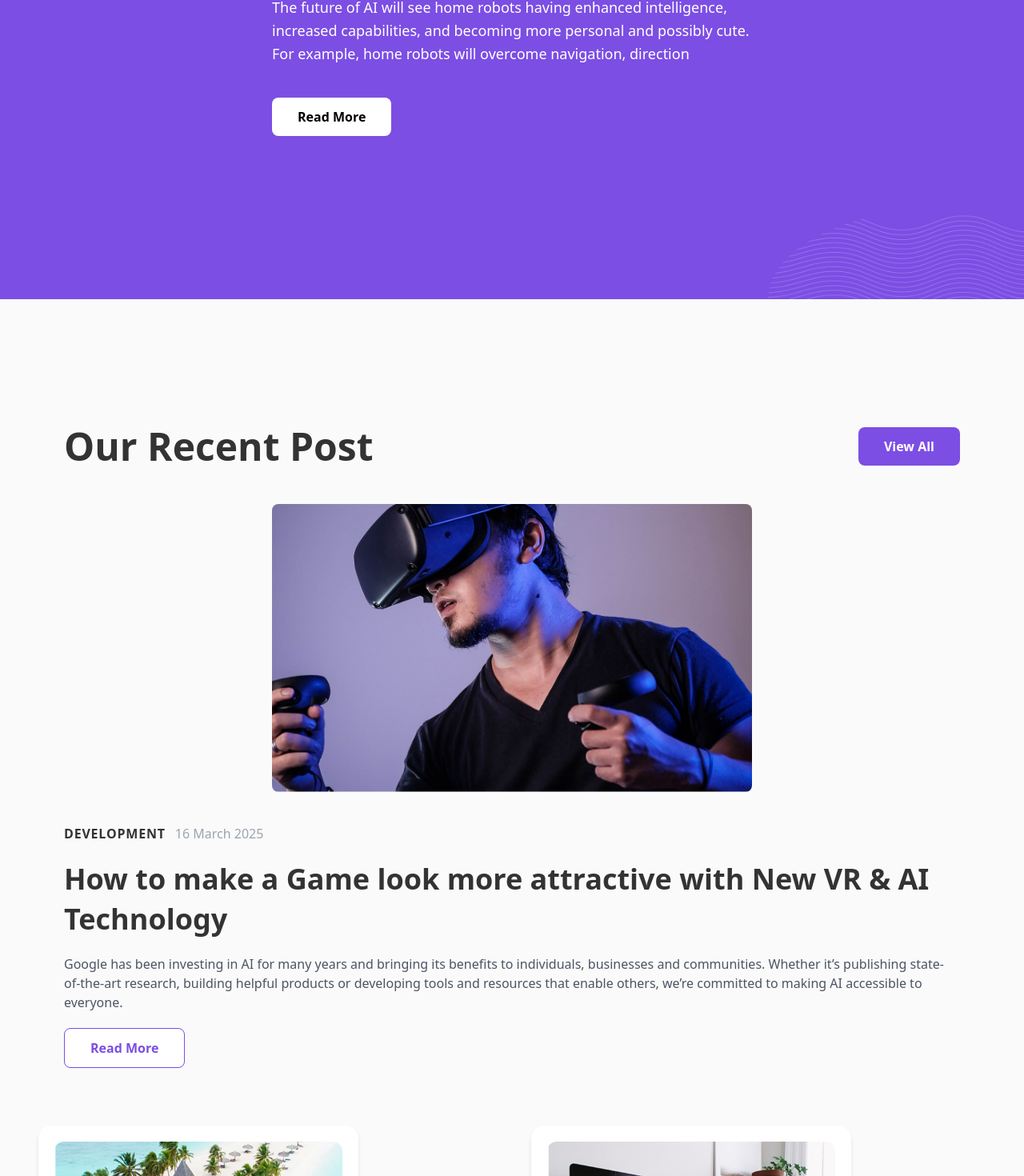
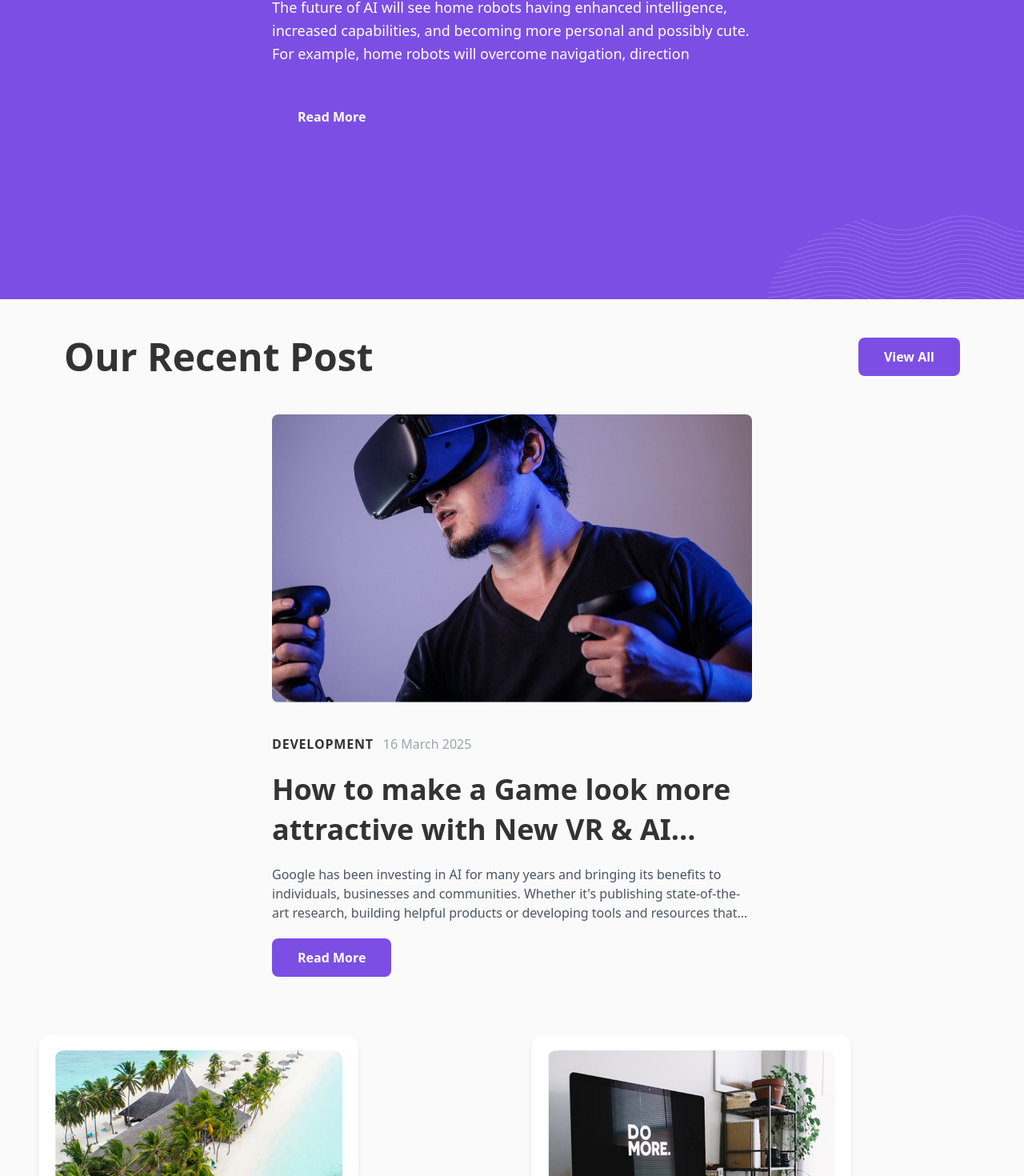
Before and after one commit to MrShahzadDeveloper/Blognetic, a React (Vite) app: page / in a window 1280 px wide. Shown: the part 398-1868 px from the top of the page at 80% size. Built offline with nearby package versions, Linux system fonts and the light colour scheme.

Commit message:
Finally done with the home page.

```diff
--- /dev/null
+++ b/src/components/MoblieCarousel.jsx
@@ -0,0 +1,50 @@
+import Carousel from "react-material-ui-carousel";
+import Cards from "./Cards";
+
+const MobileCarousel = ({ cardList }) => {
+  return (
+    <div className="md:hidden w-full px-4 py-8">
+      {" "}
+      {/* Added padding */}
+      <div className="flex justify-center">
+        <Carousel
+          className="w-full max-w-md"
+          navButtonsAlwaysVisible={true}
+          animation="slide"
+          cycleNavigation={false}
+          duration={500}
+          indicators={false}
+          autoPlay={false}
+          navButtonsProps={{
+            style: {
+              backgroundColor: "rgba(255,255,255,0.8)",
+              color: "#7C4EE4", // Theme color
+              boxShadow: "0 2px 4px rgba(0,0,0,0.1)",
+              width: 40,
+              height: 40,
+            },
+          }}
+        >
+          {cardList.map((items) => (
+            <div key={items.id} className="px-4 pb-8">
+              {" "}
+              {/* Increased padding */}
+              <div className="h-full flex justify-center">
+                <Cards
+                  cardImg={items.cardImg}
+                  heading={items.heading}
+                  paragh={items.paragh}
+                  type={items.type}
+                  date={items.date}
+                  className="w-full max-w-sm mx-2" // Added horizontal margin
+                />
+              </div>
+            </div>
+          ))}
+        </Carousel>
+      </div>
+    </div>
+  );
+};
+
+export default MobileCarousel;
--- a/src/pages/Home.jsx
+++ b/src/pages/Home.jsx
@@ -6,6 +6,7 @@ import Button from "../components/Button";
 import FloatingCard from "../components/FloatingCard";
 import HeadingBanner from "../components/HeadingBanner";
 import Cards from "../components/Cards";
+import MobileCarousel from "../components/MoblieCarousel";
 import { PopularList, RepostCardList } from "../constant/cardLists";
 
 const Home = () => {
@@ -41,9 +42,9 @@ const Home = () => {
             <div className="mt-4">
               <Button
                 text="Read More"
-                textColor="black"
-                bgColor="white"
-                className="px-8 py-3 text-lg"
+                textColor="white"
+                bgColor="#7C4EE4" // Purple theme color
+                className="px-8 py-3 text-lg hover:bg-purple-700 transition-colors"
               />
             </div>
           </div>
@@ -57,6 +58,7 @@ const Home = () => {
           </div>
         </div>
       </section>
+
       {/* Second Section */}
       <section className="hidden lg:block w-full my-16 bg-gray-50 relative">
         <div className="container mx-auto">
@@ -70,82 +72,88 @@ const Home = () => {
           </div>
         </div>
       </section>
+
       {/* Our Recent Posts */}
-      <section className="mt-40">
-        <HeadingBanner  text="Our Recent Post" />
-        <div className="flex flex-col lg:flex-row  justify-between items-center gap-10 lg:gap-20 mx-20 mb-16 ">
+      <section className="flex flex-col justify-center lg:mt-40">
+        <HeadingBanner text="Our Recent Post" />
+        <div className="flex flex-col lg:flex-row justify-between items-center gap-10 lg:gap-20 mx-20 lg:mx-48 mb-16">
           <img
             src={homeImg2}
             className="w-[400px] h-[300px] md:w-[600px] md:h-[360px] object-cover rounded-lg"
             alt="VR & AI Technology illustration"
           />
-          <div className="flex flex-col gap-5 justify-start min-w-[350px] ">
-            <div className="flex justify- items-center gap-3">
+          <div className="flex flex-col gap-5 justify-start min-w-[200px] sm:w-[400px] md:w-[600px]">
+            <div className="flex items-center gap-3">
               <span className="font-semibold text-secondary uppercase tracking-wider">
                 Development
               </span>
               <span className="text-gray-400">16 March 2025</span>
             </div>
             <div className="flex flex-col gap-5">
-              <h1 className="text-4xl font-bold text-secondary leading-snug line-clamp-2 ">
+              <h1 className="text-4xl font-bold text-secondary leading-snug line-clamp-2">
                 How to make a Game look more attractive with New VR & AI
                 Technology
               </h1>
               <p className="text-gray-600 line-clamp-3">
                 Google has been investing in AI for many years and bringing its
                 benefits to individuals, businesses and communities. Whether
-                it’s publishing state-of-the-art research, building helpful
+                it's publishing state-of-the-art research, building helpful
                 products or developing tools and resources that enable others,
-                we’re committed to making AI accessible to everyone.
+                we're committed to making AI accessible to everyone.
               </p>
               <Button
                 text="Read More"
-                textColor="#7C4EE4"
-                bgColor="white"
-                brColor="#7C4EE4"
-                borderWidth="1px"
+                textColor="white"
+                bgColor="#7C4EE4"
+                className="hover:bg-purple-700 transition-colors"
               />
             </div>
           </div>
         </div>
-        <div className="container mx-auto px-10">
-          {" "}
-          {/* Added container for better control */}
+
+        {/* Desktop Grid */}
+        <div className="hidden md:block container mx-auto px-10">
           <div className="grid grid-cols-1 md:grid-cols-2 lg:grid-cols-3 gap-8">
             {RepostCardList.map((items) => (
-              <div key={items.id}>
+              <div key={items.id} className="mb-8"> {/* Added margin-bottom */}
                 <Cards
                   cardImg={items.cardImg}
                   heading={items.heading}
                   paragh={items.paragh}
                   type={items.type}
                   date={items.date}
+                  className="hover:shadow-lg transition-shadow" // Added hover effect
                 />
               </div>
             ))}
           </div>
         </div>
+
+        {/* Mobile Carousel */}
+        <MobileCarousel cardList={RepostCardList} />
       </section>
+
       {/* Popular Section */}
-      <section className="mt-16">
+      <section className="mt-16 mb-20"> {/* Added bottom margin */}
         <HeadingBanner text="Popular Posts" />
-        <div className="container mx-auto px-10">
-          {" "}
-          {/* Added container for better control */}
+        <div className="hidden md:block container mx-auto px-10">
           <div className="grid grid-cols-1 md:grid-cols-2 lg:grid-cols-3 gap-8">
             {PopularList.map((items) => (
-              <div key={items.id}>
+              <div key={items.id} className="mb-8"> {/* Added margin-bottom */}
                 <Cards
                   cardImg={items.cardImg}
                   heading={items.heading}
                   paragh={items.paragh}
                   type={items.type}
                   date={items.date}
+                  className="hover:shadow-lg transition-shadow" // Added hover effect
                 />
               </div>
             ))}
           </div>
         </div>
+        {/* Mobile Carousel */}
+        <MobileCarousel cardList={PopularList} />
       </section>
     </>
   );
```
Also changed, not shown: package.json (+6 -2 lines), 1 other file (tests, documents, lock files or other folders).
